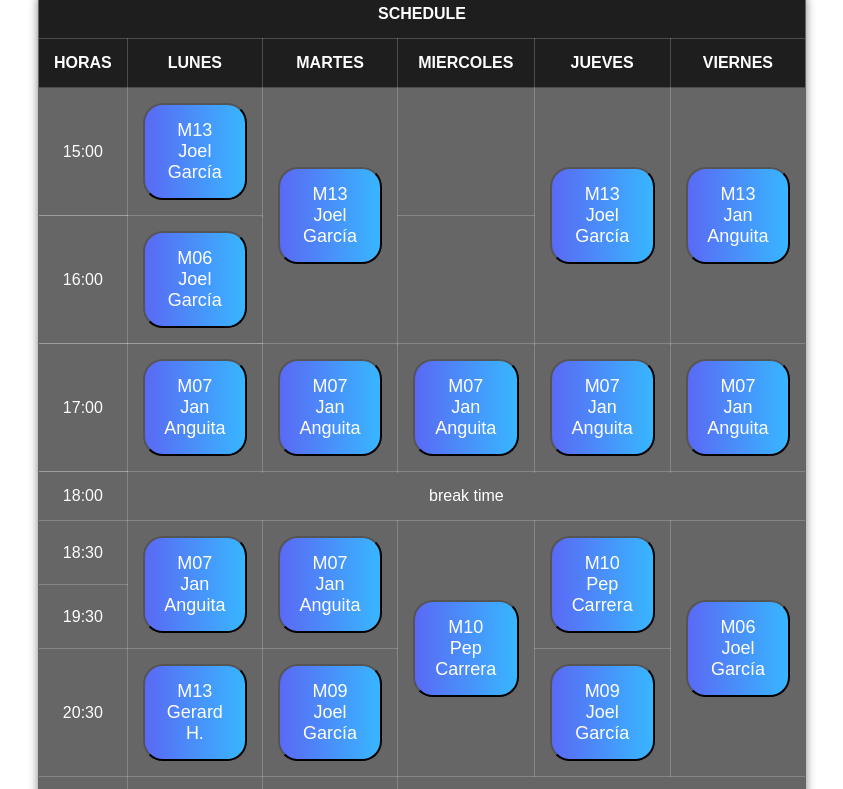
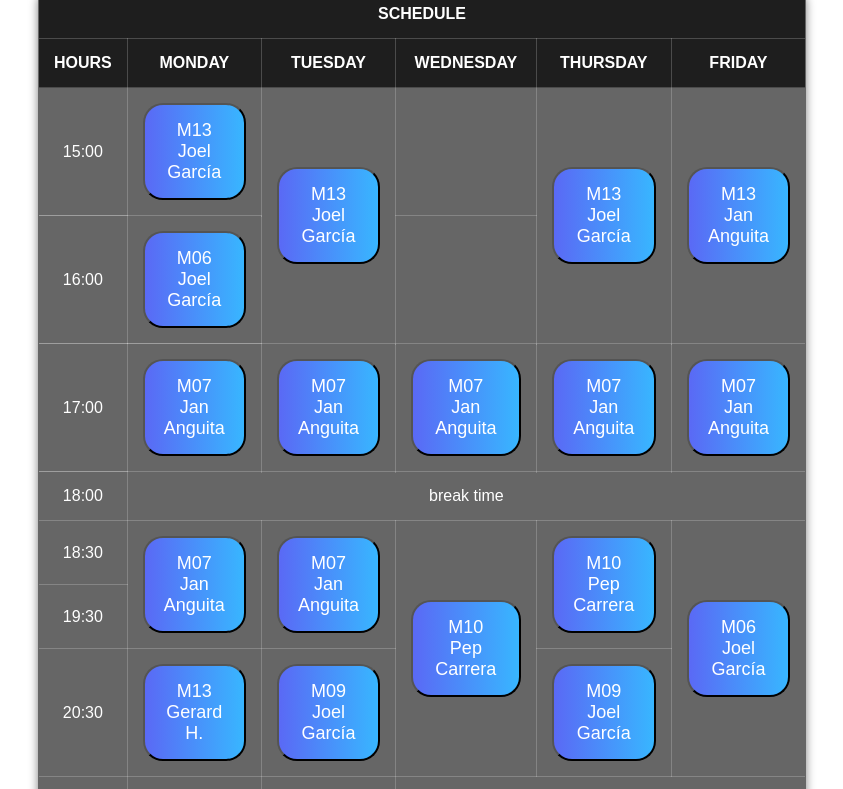
Before and after one commit to ikeerrodriiguezz/schedule, a plain HTML site: page index.html in a window 1280 px wide. Shown: the part 91-880 px from the top of the page, without its empty margins (26-869 px from the left). Drawn offline with Linux system fonts and the light colour scheme; files that its build step writes are made by us from their sources; a web font is replaced by a local one.

Commit message:
Little changes on the html

```diff
--- a/index.html
+++ b/index.html
@@ -2,16 +2,16 @@
     <head>
       <title>Home Iker</title>
       <meta charset="UTF-8" name="viewport" content="width=device-width initial-scale=1.0">
-      <link rel="stylesheet" type="text/css" href="styles.css" />
+      <link rel="stylesheet" type="text/css" href="css/styles.css" />
       <link rel="icon" href="media/schedule.png">
       <link href="http://fonts.cdnfonts.com/css/tf2-build" rel="stylesheet">
     </head>
     <body>
 
-    <div id=>
+    <div>
      <nav id="menu">
         <a class id="moodle" href="https://mail.google.com/mail/?tab=om" target="_blank"><img src=media/gmail.png width=63 height=60></a>
-        <a class id="moodle" href="https://educaciodigital.cat/ies-estatut/moodle/my/courses.php" target='_blank'><img src=media/moodle..png width=60 height=60></a>
+        <a class id="moodle" href="https://educaciodigital.cat/ies-estatut/moodle/my/courses.php" target='_blank'><img src=media/moodle.png width=60 height=60></a>
         <a class id="moodle" href="https://educaciodigital.cat/ies-estatut/moodle/calendar/view.php?view=month" target="_blank"><img src=media/calendar.png width=60 height=60></a>
         <a class id="moodle" href="https://drive.google.com/drive/home" target="_blank"><img src=media/drive.png width=60 height=60></a>
         <a class id="moodle" href="https://classroom.google.com/h" target="_blank"><img src=media/classroom.png width=63 height=60></a>
@@ -24,12 +24,12 @@
                 <th colspan="6">schedule</th>
             </tr>
             <tr>
-                <th>Horas</th>
-                <th>Lunes</th>
-                <th>Martes</th>
-                <th>Miercoles</th>
-                <th>Jueves</th>
-                <th>Viernes</th>
+                <th>Hours</th>
+                <th>Monday</th>
+                <th>Tuesday</th>
+                <th>Wednesday</th>
+                <th>Thursday</th>
+                <th>Friday</th>
             </tr>
             <tr>
                 <td>15:00</td>
```
